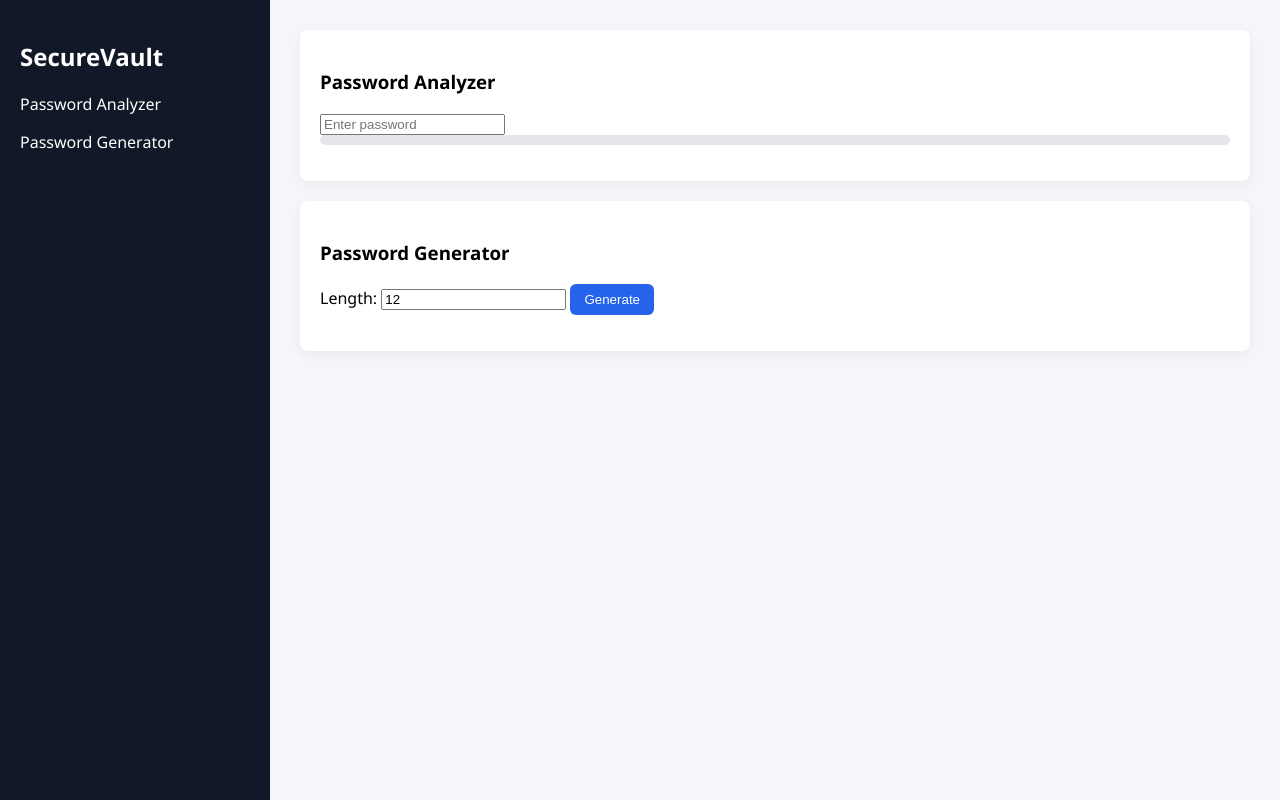
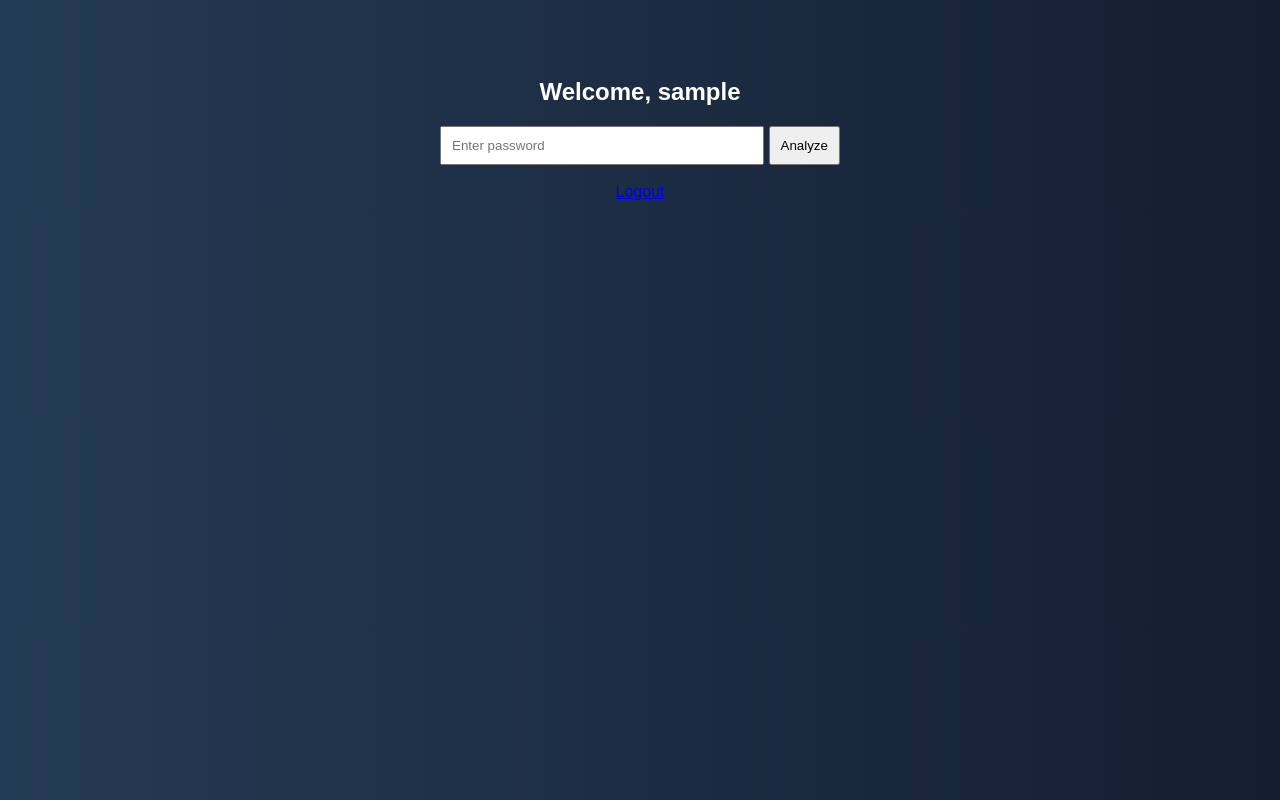
Before and after one commit to Sajeed191/password-strength-analyzer, a Flask app: page /dashboard in a window 1280 px wide. Run offline with Flask 3, Linux system fonts and the light colour scheme; the visitor is signed in with stand-in values (Sample User, id 1).

Commit message:
Update dashboard.html

```diff
--- a/templates/dashboard.html
+++ b/templates/dashboard.html
@@ -1,118 +1,51 @@
 <!DOCTYPE html>
 <html>
 <head>
-<title>SecureVault Dashboard</title>
-<meta name="viewport" content="width=device-width, initial-scale=1.0">
+    <title>Dashboard - SecureVault</title>
     <style>
-body{
-margin:0;
-font-family:'Segoe UI',sans-serif;
-background:#f4f6f9;
-display:flex;
-height:100vh;
+        body {
+            font-family: Arial;
+            background: #141e30;
+            background: linear-gradient(to right, #243b55, #141e30);
+            color: white;
+            text-align: center;
+            padding-top: 50px;
         }
 
-.sidebar{
-width:230px;
-background:#111827;
-color:white;
-padding:20px;
+        input {
+            padding: 10px;
+            width: 300px;
         }
 
-.main{
-flex:1;
-padding:30px;
-overflow-y:auto;
+        button {
+            padding: 10px;
         }
 
-.card{
-background:white;
-padding:20px;
-border-radius:8px;
-box-shadow:0 4px 12px rgba(0,0,0,0.05);
-margin-bottom:20px;
-}
-
-.progress{
-height:10px;
-background:#e5e7eb;
-border-radius:5px;
-overflow:hidden;
-}
-
-.progress-bar{
-height:100%;
-width:0%;
-transition:0.4s;
-}
-
-button{
-padding:8px 14px;
-background:#2563eb;
-color:white;
-border:none;
-border-radius:6px;
-cursor:pointer;
+        .result {
+            margin-top: 20px;
         }
     </style>
 </head>
 <body>
 
-<div class="sidebar">
-<h2>SecureVault</h2>
-<p>Password Analyzer</p>
-<p>Password Generator</p>
+<h2>Welcome, {{ current_user.username }}</h2>
+
+<form method="POST">
+    <input type="text" name="password" placeholder="Enter password" required>
+    <button type="submit">Analyze</button>
+</form>
+
+{% if percentage %}
+<div class="result">
+    <p>Strength: {{ strength }}</p>
+    <p>Score: {{ percentage }}%</p>
+    <p>Generated Strong Password:</p>
+    <p><b>{{ generated_password }}</b></p>
 </div>
+{% endif %}
 
-<div class="main">
-
-<div class="card">
-<h3>Password Analyzer</h3>
-<input type="password" id="password" placeholder="Enter password">
-<div class="progress">
-<div class="progress-bar" id="progress-bar"></div>
-</div>
-<p id="risk"></p>
-<p id="entropy"></p>
-</div>
-
-<div class="card">
-<h3>Password Generator</h3>
-Length:
-<input type="number" id="length" value="12">
-<button onclick="generatePassword()">Generate</button>
-<p id="generated"></p>
-</div>
-
-</div>
-
-<script>
-document.getElementById("password").addEventListener("input",()=>{
-fetch("/analyze",{
-method:"POST",
-headers:{"Content-Type":"application/json"},
-body:JSON.stringify({password:document.getElementById("password").value})
-})
-.then(res=>res.json())
-.then(data=>{
-document.getElementById("progress-bar").style.width=data.strength+"%";
-document.getElementById("risk").innerHTML="Risk: "+data.risk;
-document.getElementById("entropy").innerHTML="Entropy: "+data.entropy;
-});
-});
-
-function generatePassword(){
-fetch("/generate",{
-method:"POST",
-headers:{"Content-Type":"application/json"},
-body:JSON.stringify({length:document.getElementById("length").value})
-})
-.then(res=>res.json())
-.then(data=>{
-document.getElementById("generated").innerHTML=data.password;
-});
-}
-</script>
+<br>
+<a href="/logout">Logout</a>
 
 </body>
 </html>
```
Lines whose indentation alone changed are shown as unchanged.
